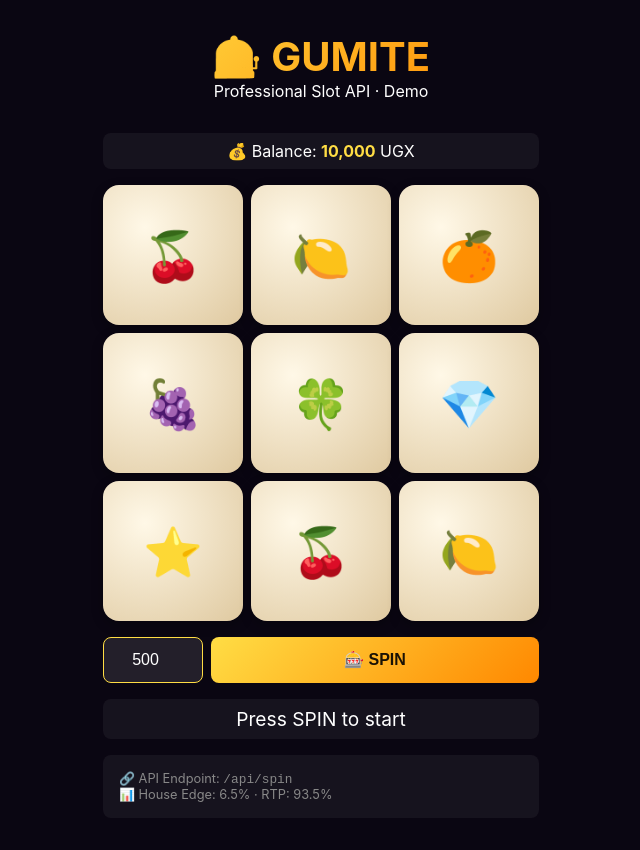
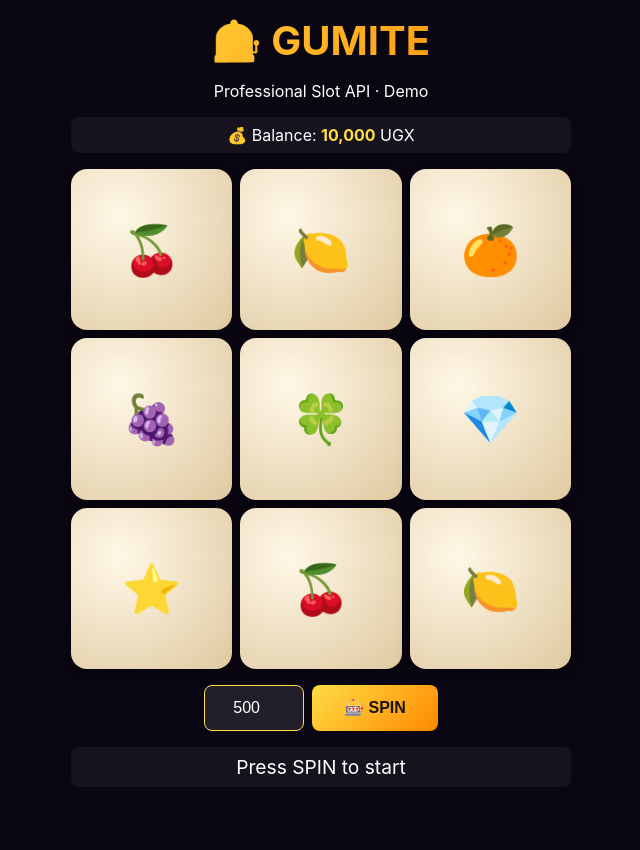
Before and after one commit to marvicstudiosug/gumite-slot-api, a website: page demo/index.html in a window 1280 px wide. Shown: the whole page, without its empty margins (319-959 px from the left). After the commit the page ends 819 px from the top, so only its background shows below. Drawn offline with Linux system fonts and the light colour scheme.

Commit message:
Update index.html

```diff
--- a/demo/index.html
+++ b/demo/index.html
@@ -4,7 +4,111 @@
     <meta charset="UTF-8">
     <meta name="viewport" content="width=device-width, initial-scale=1.0">
     <title>GUMITE Slot · Demo</title>
-    <link rel="stylesheet" href="style.css">
+    <style>
+        * { margin: 0; padding: 0; box-sizing: border-box; }
+        body {
+            font-family: 'Inter', system-ui, sans-serif;
+            background: #0a0612;
+            color: #fff;
+            display: flex;
+            justify-content: center;
+            align-items: center;
+            min-height: 100vh;
+            padding: 1rem;
+        }
+        .demo-container {
+            max-width: 500px;
+            width: 100%;
+            text-align: center;
+        }
+        .header h1 {
+            font-size: 2.5rem;
+            background: linear-gradient(135deg, #ffdd44, #ff8800);
+            -webkit-background-clip: text;
+            -webkit-text-fill-color: transparent;
+            margin-bottom: 1rem;
+        }
+        .slot-grid {
+            display: grid;
+            grid-template-columns: repeat(3, 1fr);
+            gap: 0.5rem;
+            margin: 1rem 0;
+        }
+        .cell {
+            aspect-ratio: 1;
+            background: radial-gradient(circle at 30% 30%, #fff8e7, #dfc9a0);
+            border-radius: 1rem;
+            display: flex;
+            align-items: center;
+            justify-content: center;
+            font-size: 3rem;
+            box-shadow: 0 4px 12px rgba(0,0,0,0.3);
+            transition: 0.2s;
+        }
+        .cell.win {
+            box-shadow: 0 0 30px #ffdd44;
+            transform: scale(1.05);
+        }
+        .controls {
+            display: flex;
+            gap: 0.5rem;
+            margin: 1rem 0;
+            flex-wrap: wrap;
+            justify-content: center;
+        }
+        .btn {
+            padding: 0.8rem 2rem;
+            border: none;
+            border-radius: 0.5rem;
+            font-size: 1rem;
+            font-weight: bold;
+            cursor: pointer;
+            transition: 0.2s;
+            background: linear-gradient(135deg, #ffdd44, #ff8800);
+            color: #1a1205;
+        }
+        .btn:disabled {
+            opacity: 0.5;
+            cursor: not-allowed;
+        }
+        .btn:hover:not(:disabled) {
+            transform: scale(1.02);
+        }
+        .bet-input {
+            padding: 0.8rem;
+            border-radius: 0.5rem;
+            border: 1px solid #ffdd44;
+            background: rgba(255,255,255,0.1);
+            color: #fff;
+            font-size: 1rem;
+            width: 100px;
+            text-align: center;
+        }
+        .result {
+            font-size: 1.2rem;
+            margin: 1rem 0;
+            padding: 0.5rem;
+            border-radius: 0.5rem;
+            background: rgba(255,255,255,0.05);
+        }
+        .result.win {
+            background: rgba(255,220,68,0.2);
+            border: 1px solid #ffdd44;
+        }
+        .balance-display {
+            margin: 1rem 0;
+            padding: 0.5rem;
+            background: rgba(255,255,255,0.05);
+            border-radius: 0.5rem;
+        }
+        .balance-display span {
+            font-weight: bold;
+            color: #ffdd44;
+        }
+        @media (max-width: 400px) {
+            .cell { font-size: 2rem; }
+        }
+    </style>
 </head>
 <body>
     <div class="demo-container">
@@ -12,11 +116,9 @@
             <h1>🎰 GUMITE</h1>
             <p>Professional Slot API · Demo</p>
         </div>
-
         <div class="balance-display">
             💰 Balance: <span id="balance">10,000</span> UGX
         </div>
-
         <div class="slot-grid" id="slotGrid">
             <div class="cell">🍒</div>
             <div class="cell">🍋</div>
@@ -28,27 +130,16 @@
             <div class="cell">🍒</div>
             <div class="cell">🍋</div>
         </div>
-
         <div class="controls">
             <input type="number" class="bet-input" id="betAmount" value="500" min="10" max="10000">
-            <button class="btn btn-spin" id="spinBtn">🎰 SPIN</button>
+            <button class="btn" id="spinBtn">🎰 SPIN</button>
         </div>
-
         <div class="result" id="result">Press SPIN to start</div>
-
-        <div class="api-info">
-            🔗 API Endpoint: <code>/api/spin</code><br>
-            📊 House Edge: 6.5% · RTP: 93.5%
-        </div>
     </div>
-
     <script>
         const API_URL = 'https://gumite-slot-api.onrender.com/api';
-        const API_KEY = 'test_api_key_123';
-
         let balance = 10000;
         let spinning = false;
-
         const gridEl = document.getElementById('slotGrid');
         const spinBtn = document.getElementById('spinBtn');
         const betInput = document.getElementById('betAmount');
@@ -69,7 +160,6 @@
 
         async function spin() {
             if (spinning) return;
-
             const betAmount = parseInt(betInput.value);
             if (isNaN(betAmount) || betAmount < 10) {
                 alert('Minimum bet is 10 UGX');
@@ -79,51 +169,32 @@
                 alert('Insufficient balance');
                 return;
             }
-
             spinning = true;
             spinBtn.disabled = true;
             resultEl.textContent = '🎡 Spinning...';
             resultEl.className = 'result';
-
             balance -= betAmount;
             updateBalance();
-
             try {
                 const response = await fetch(`${API_URL}/spin`, {
                     method: 'POST',
-                    headers: {
-                        'Content-Type': 'application/json',
-                        'x-api-key': API_KEY
-                    },
+                    headers: { 'Content-Type': 'application/json' },
                     body: JSON.stringify({
                         playerId: 'demo_player_1',
                         betAmount: betAmount
                     })
                 });
-
                 const data = await response.json();
-
                 if (data.success) {
                     renderGrid(data.grid);
-
                     if (data.win > 0) {
                         balance += data.win;
                         resultEl.textContent = `🎉 You won ${data.win.toLocaleString()} UGX!`;
                         resultEl.className = 'result win';
-
-                        if (data.winningLines && data.winningLines.length > 0) {
-                            const cells = gridEl.querySelectorAll('.cell');
-                            data.winningLines.forEach(line => {
-                                line.positions.forEach(pos => {
-                                    cells[pos].classList.add('win');
-                                });
-                            });
-                        }
                     } else {
                         resultEl.textContent = '💨 No win. Try again!';
                         resultEl.className = 'result';
                     }
-
                     updateBalance();
                 } else {
                     resultEl.textContent = `Error: ${data.error}`;
@@ -131,19 +202,15 @@
                     balance += betAmount;
                     updateBalance();
                 }
-
             } catch (error) {
-                console.error('Spin error:', error);
                 resultEl.textContent = '⚠️ Connection error. Make sure API is running.';
                 resultEl.className = 'result';
                 balance += betAmount;
                 updateBalance();
             }
-
             spinning = false;
             spinBtn.disabled = false;
         }
-
         spinBtn.addEventListener('click', spin);
         updateBalance();
     </script>
```
